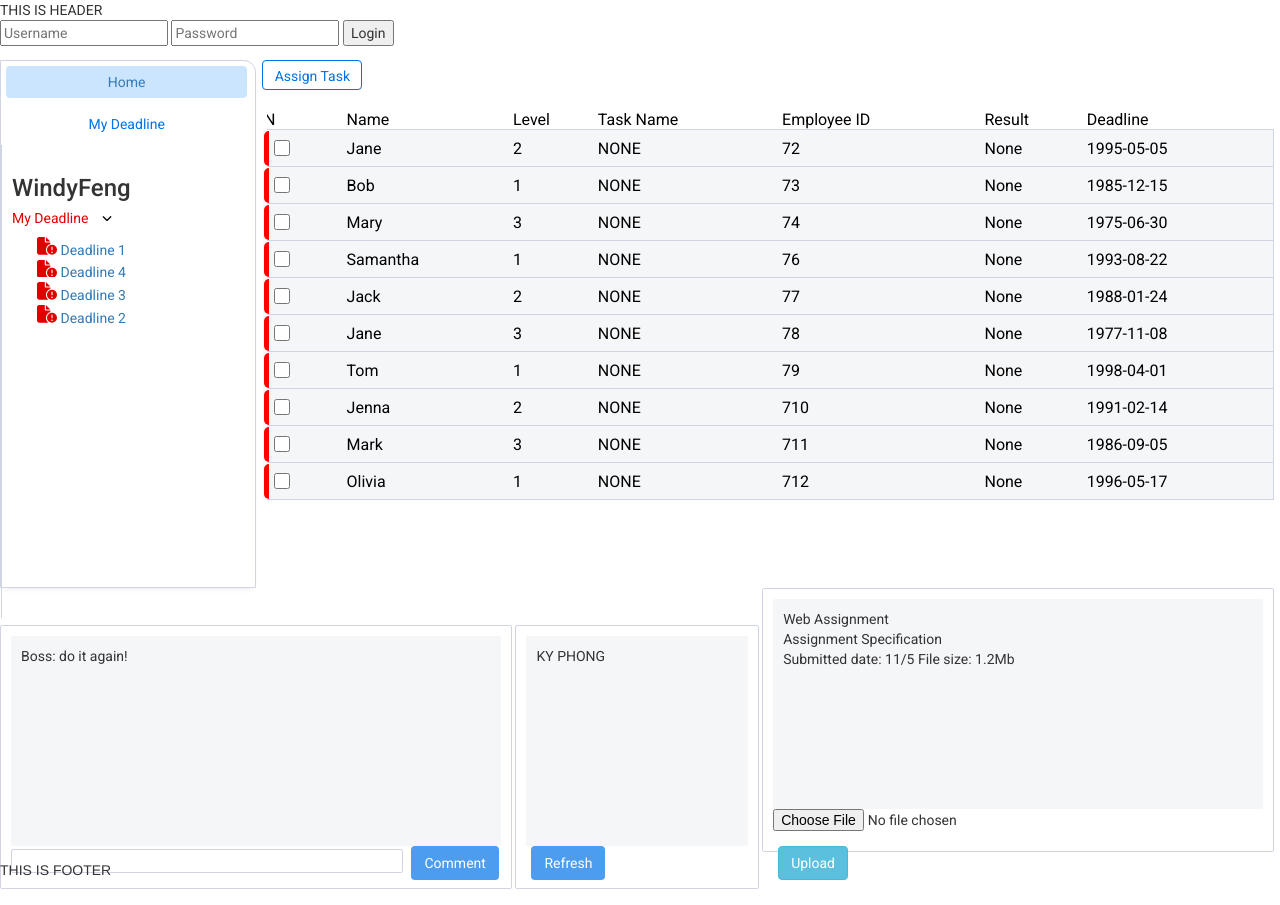
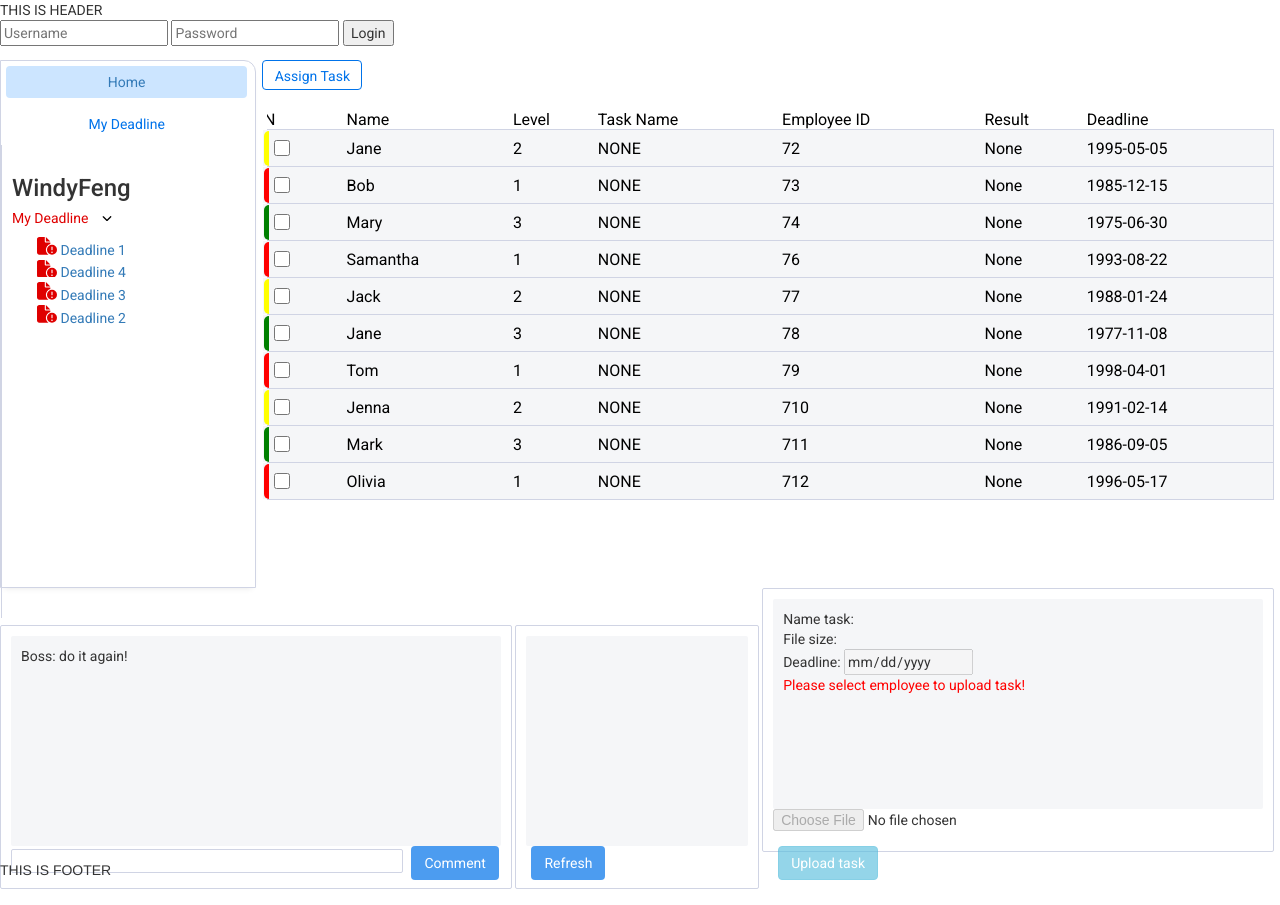
Before and after one commit to WindyFeg/WEB-Enterprise-Managment-System, a PHP site: page /index.php?manageid=1 in a window 1280 px wide. Run offline with PHP 8.4, Linux system fonts and the light colour scheme; data comes from the database, SQL or seed files in the repository.

Commit message:
detail view to work, Assign List/Checkbox

```diff
--- a/assets/index.css
+++ b/assets/index.css
@@ -163,9 +163,9 @@
       background: #F5F6F8;
       border-radius: 2px;
       padding: 10px;
-
       height: 80%;
       width: 100%;
+      overflow-y: scroll;
   }
 
   .mn_comment form {
@@ -205,6 +205,7 @@
       padding: 10px;
 
       height: 80%;
+      overflow-y: scroll;
       width: 100%;
   }
 
@@ -232,6 +233,7 @@
       background: #F5F6F8;
       border-radius: 2px;
       padding: 10px;
+      overflow-y: scroll;
 
       height: 80%;
       width: 100%;
@@ -346,6 +348,11 @@
 
   }
 
+  .elc_yellow::before {
+      background-color: yellow;
+
+  }
+
   .elc_green::before {
       background-color: green;
 
@@ -359,3 +366,10 @@
       border-radius: 2px;
       margin: 10px;
   }
+
+  .assign_notify {
+      margin-left: 5px;
+      font-family: 'Roboto', sans-serif;
+      font-weight: 400;
+      color: #6bc574;
+  }
--- a/database/schema.sql
+++ b/database/schema.sql
@@ -59,7 +59,9 @@
 
 CREATE TABLE task (
     task_id INT(20) UNSIGNED AUTO_INCREMENT NOT NULL PRIMARY KEY ,
-    -- file path
+
+    -- file path -> content
+    tName TEXT ,
     descrip TEXT ,
     deadline datetime ,
     comment TEXT ,
--- a/pages/manage.php
+++ b/pages/manage.php
@@ -75,7 +75,7 @@
     <div class="mn_employeeList">
         <div class="mn_employee_container">
             <div class="btn_assign">
-                <button class="btn_employee">
+                <button class="btn_employee" onclick={AssignListEmployee()}>
                     Assign Task
                 </button>
             </div>
@@ -122,7 +122,6 @@
     <div class="mn_detail">
         <div class="mn_detail_container">
             <div class="detail_view">
-                KY PHONG
             </div>
             <div class="detail_refresh">
                 <button class="btn refresh_btn">Refresh</button>
@@ -132,11 +131,13 @@
     <div class="mn_assign">
         <div class="mn_assign_container">
             <div class="assign_view">
-                <div class="assign_taskName">Web Assignment</div>
-                <div class="assign_fileName">Assignment Specification</div>
-                <div class="assign_taskInfo">Submitted date: 11/5
-                    File size: 1.2Mb
+                <div class="assign_taskName">Name task: </div>
+                <div class="assign_fileName">File size: </div>
+                <div class="assign_taskInfo">
+                    Deadline:
+                    <input type="date" id="deadline" disabled>
                 </div>
+                <div id="uploadnotify" style="color: red;"> Please select employee to upload task!</div>
             </div>
             <div class="assign_function">
                 <!-- <button class="btn assign_btn">
@@ -160,13 +161,15 @@
                     </button>
                     <span id="selected_filename">No file selected</span>
                 </button> -->
-
-                <form action="../database/uploadtask.php" method="post" enctype="multipart/form-data">
+                <iframe name="dummyframe" id="dummyframe" style="display: none;"></iframe>
+                <form action="../database/uploadtask.php" method="post" enctype="multipart/form-data"
+                    target="dummyframe">
                     <div class="form-group">
-                        <input type="file" name="userfile" id="userfile" />
+                        <input type="file" name="userfile" id="userfile" disabled />
                     </div>
                     <div class="form-group">
-                        <input type="submit" name="submit" value="Upload" class="btn btn-info" />
+                        <input id="submitfile" type="submit" onclick={AssignTaskToListEmployee()} name="submit"
+                            value="Upload task" class="btn btn-info" disabled>
                     </div>
                 </form>
             </div>
@@ -177,6 +180,8 @@
 
 
 <script>
+    var listEmployeeId = [];
+
     $(document).ready(function () {
         $('#falseinput').click(function () {
             $("#fileinput").click();
@@ -216,6 +221,54 @@
         header("location: ../index.php?page=manage");
     }
 
+    function AssignListEmployee() {
+        var ListEmployee = document.getElementsByClassName("employee_checkbox");
+        var Listchecked = [];
+        for (let i = 0; i < ListEmployee.length; i++) {
+            if (ListEmployee[i].checked) {
+                Listchecked.push(ListEmployee[i]);
+            }
+        }
+        let now = new Date();
+        let timeStr = now.toLocaleTimeString();
+
+        document.getElementsByClassName("detail_view")[0].innerHTML += "<div class='assign_notify'>" + timeStr + ": " + Listchecked.length + " Employee selected </div>"
+        for (let i = 0; i < Listchecked.length; i++) {
+            listEmployeeId.push(Listchecked[i].name);
+        }
+        console.log(listEmployeeId);
+        UploadPermission(true);
+
+    }
+
+    function UploadPermission(bool) {
+
+        document.getElementById("uploadnotify").style.visibility = "hidden";
+        document.getElementById("deadline").disabled = !bool;
+        document.getElementById("submitfile").disabled = !bool;
+        document.getElementById("userfile").disabled = !bool;
+
+    }
 
 
+    function AssignTaskToListEmployee() {
+        console.log(listEmployeeId.join(','))
+
+
+        const xhttp = new XMLHttpRequest();
+        xhttp.onload = function () {
+            let now = new Date();
+            let timeStr = now.toLocaleTimeString();
+            document.getElementsByClassName("detail_view")[0].innerHTML += "<div> " + timeStr + ": " + this.responseText + "</div>";
+            document.getElementsByClassName("detail_view")[0].innerHTML += "<div> " + timeStr + ": " + "Employee with ID: " + listEmployeeId.join(',') + " Has been Assigned </div>"
+
+            UploadPermission(false);
+        }
+        xhttp.open("GET", "../sever/assign_processing.php?idlist=" + listEmployeeId.join(','), true);
+        xhttp.send();
+        let now = new Date();
+        let timeStr = now.toLocaleTimeString();
+        document.getElementsByClassName("detail_view")[0].innerHTML += "<div>" + timeStr + ": " + " Processing...</div>";
+    }
+
 </script>
--- a/sever/employee_processing.php
+++ b/sever/employee_processing.php
@@ -15,8 +15,18 @@
 if ($result->num_rows > 0) {
     header("Content-type: text/xml");
     while ($row = $result->fetch_assoc()) {
-        echo "<tr class='employee_level_color elc_red' name=" . $row["id"] . " onclick={getCmtEmployee(" . $row["id"] . ")}>";
-        echo "<td  > <input type='checkbox'> </input></td>";
+
+        $typeOfEmp = "";
+        if ($row["lv"] == 1) {
+            $typeOfEmp = "elc_red";
+        } else if ($row["lv"] == 2) {
+            $typeOfEmp = "elc_yellow";
+        } else {
+            $typeOfEmp = "elc_green";
+        }
+
+        echo "<tr class='employee_level_color $typeOfEmp' name=" . $row["id"] . " onclick={getCmtEmployee(" . $row["id"] . ")}>";
+        echo "<td  > <input type='checkbox' class='employee_checkbox' name=" . $row["id"] . "> </input></td>";
         echo "<td >" . $row["fname"] . "</td>";
         echo "<td > " . $row["lv"] . "</td>";
         echo "<td >" . "NONE" . "</td>";
```
Also changed, not shown: database/uploadtask.php (+21 -7 lines), sever/assign_processing.php (added, +11 -0 lines), task/upload/Screenshot 2023-05-09 103115.png (added), 1 other file.
